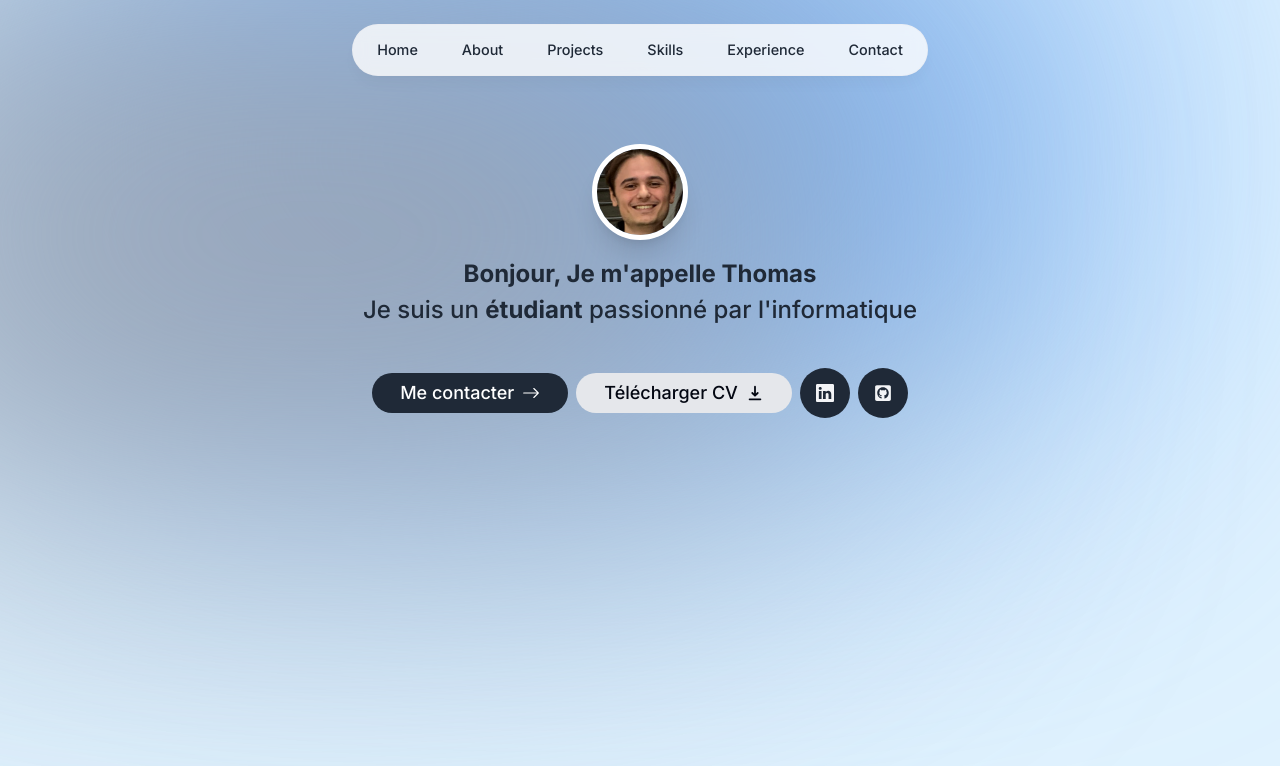
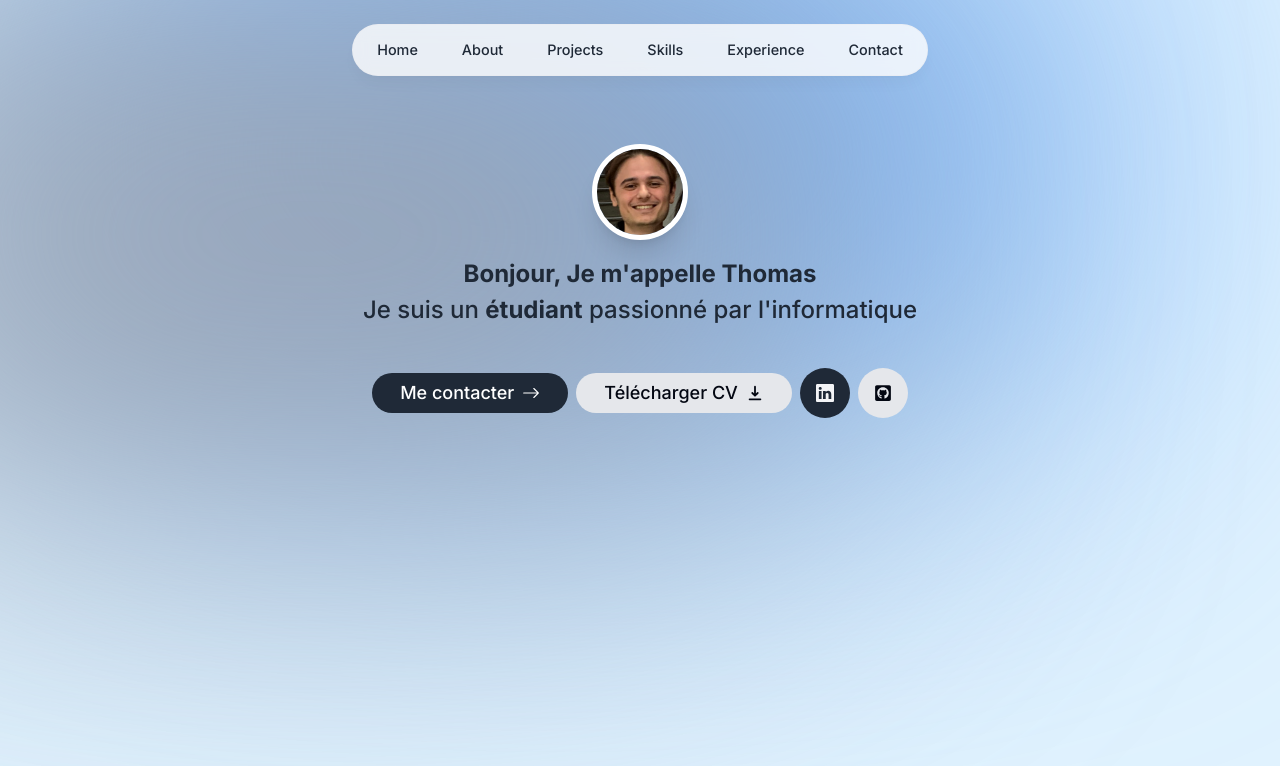
Before and after one commit to zalixzy/portfolio, a Next.js app: page / in a window 1280 px wide. Shown: the top 766 px of the page. Built offline with nearby package versions, Linux system fonts and the light colour scheme.

Commit message:
animation boutton contact

```diff
--- a/components/intro.tsx
+++ b/components/intro.tsx
@@ -76,7 +76,7 @@ import { FaGithubSquare } from 'react-icons/fa';
               <BsLinkedin />
 
             </a>
-            <a className="bg-gray-800 text-gray-100 p-4 flex items-center gap-2
+            <a className="bg-gray-200 text-gray-950 p-4 flex items-center gap-2
             rounded-full ">
               <FaGithubSquare />
 
```
